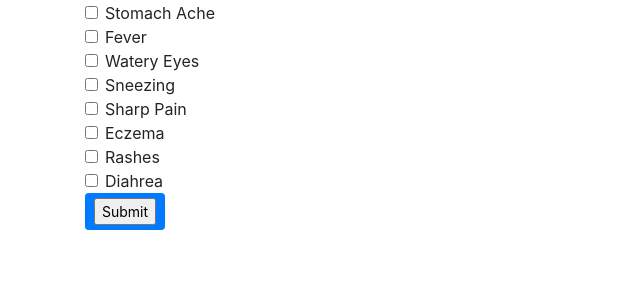
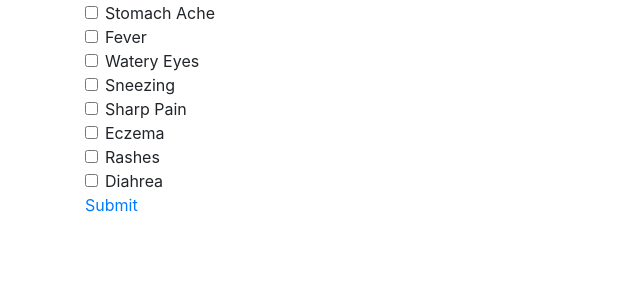
Before and after one commit to ChapAl94/MedicationFinder, a Flask app: page /symptoms in a window 1280 px wide. Shown: the part 183-483 px from the top of the page, without its empty margins (0-640 px from the left). Run offline with Flask 2, Linux system fonts and the light colour scheme; some libraries are stand-ins or nearby versions.

Commit message:
got ride of code bugs

```diff
--- a/website/templates/medication.html
+++ b/website/templates/medication.html
@@ -25,12 +25,12 @@
     </thead>
     <tbody>
       {% for meds in medicationBrand %}
-      <tr>
+      <!-- <tr>
         <td>Tynenol</td>
         <td>Headaches, Fevers, Pain</td>
         <td>Cambridge, MA</td>
         <td>$25.99</td>
-      </tr>
+      </tr> -->
       <tr>
         <td>{{meds.medicationName}}</td>
         <td>{{meds.symptoms}}</td>
--- a/website/templates/symptoms.html
+++ b/website/templates/symptoms.html
@@ -72,10 +72,9 @@
   </div>
 
   <div>
-    <button type="button" class="btn btn-primary btn-sm">
-      <input type = "submit">
-
-    </button>
+    <a href = "medication">
+      Submit
+  </a>
   </div>
 
 
```
Also changed, not shown: website/models.py (+0 -8 lines), website/database.db.
